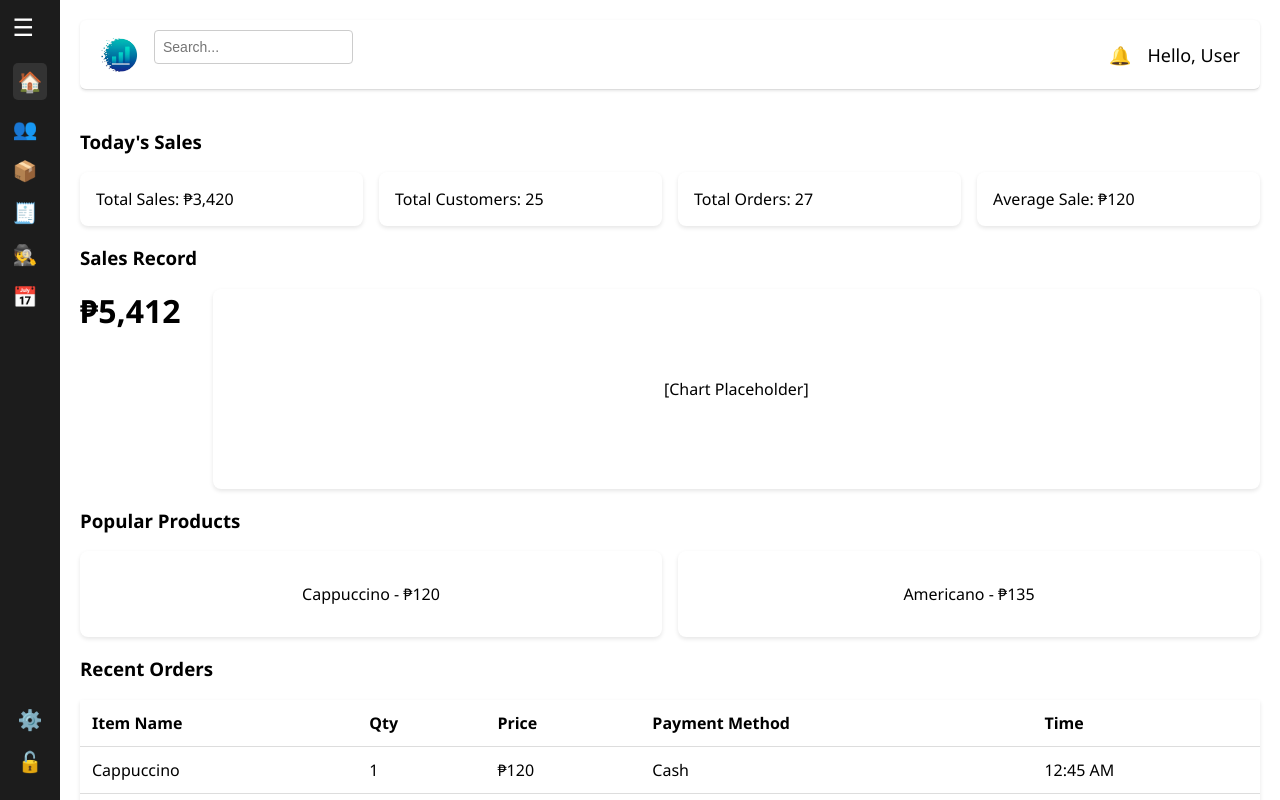
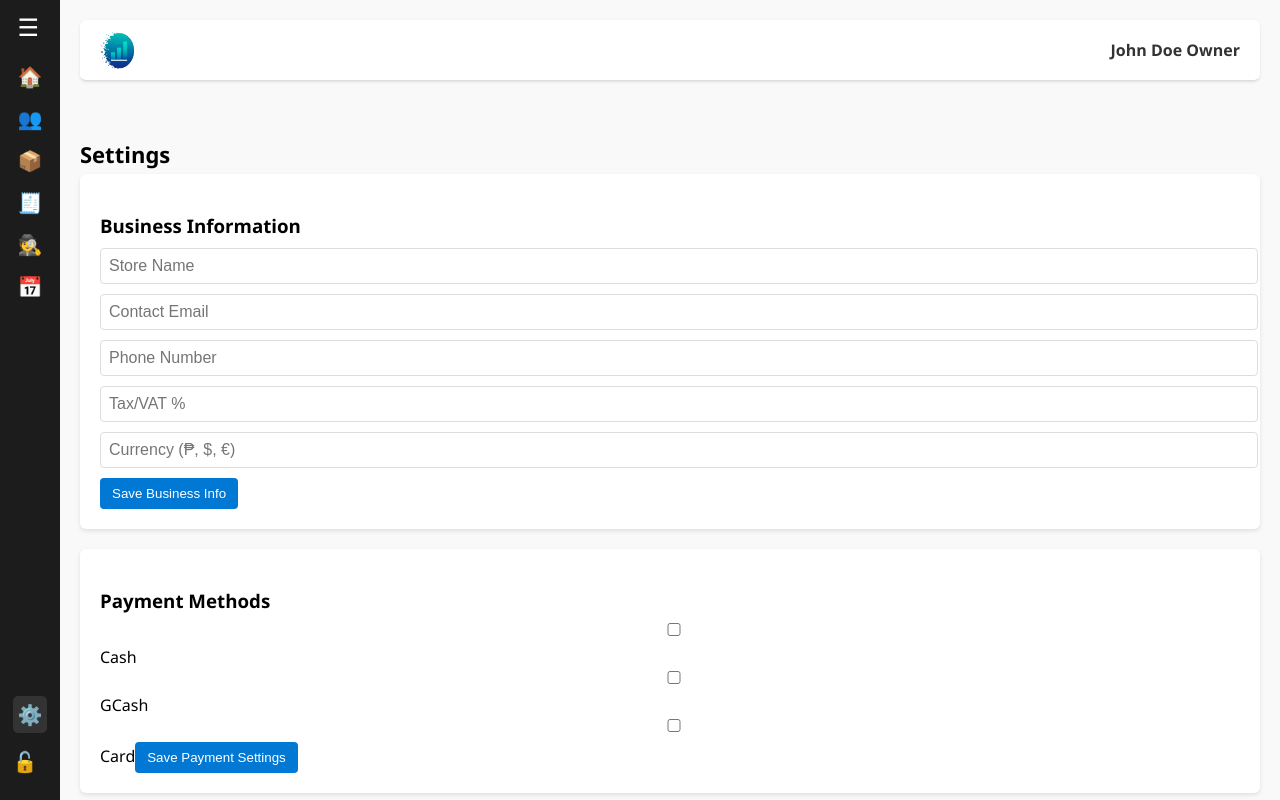
Before and after one commit to Ping2023A/POINTSALE, a React (Create React App) app in the folder frontend/: page /settings in a window 1280 px wide. Before the commit this address led to /dashboard. Built offline with nearby package versions, Linux system fonts and the light colour scheme.

Commit message:
Settings

```diff
--- a/frontend/src/App.js
+++ b/frontend/src/App.js
@@ -7,6 +7,7 @@ import Dashboard from "./pages/Dashboard";
 import ShiftSchedule from "./pages/shift";
 import AuditLogsPage from "./pages/AuditLogsPage";
 import Roles from "./pages/Roles";
+import SettingsPage from "./pages/SettingsPage";   // ✅ Import SettingsPage
 import "./App.css";
 
 function App() {
@@ -29,6 +30,7 @@ function App() {
         <Route path="/shift" element={<ShiftSchedule />} />
         <Route path="/audit" element={<AuditLogsPage />} />
         <Route path="/roles" element={<Roles />} />
+        <Route path="/settings" element={<SettingsPage />} /> {/* ✅ Settings route */}
 
         {/* Catch-all route */}
         <Route path="*" element={<Navigate to="/dashboard" />} />
--- /dev/null
+++ b/frontend/src/pages/SettingsPage.jsx
@@ -0,0 +1,155 @@
+import React, { useState } from "react";
+import { Link, useLocation } from "react-router-dom";
+import "./settings.css";
+import logo from "../assets/salespoint-logo.png";
+
+const SettingsPage = () => {
+  const location = useLocation();
+  const [sidebarExpanded, setSidebarExpanded] = useState(false);
+
+  return (
+    <div className="dashboard">
+      {/* Sidebar */}
+      <aside className={`sidebar ${sidebarExpanded ? "expanded" : ""}`}>
+        <div>
+          <div
+            className="nav-toggle"
+            onClick={() => setSidebarExpanded(!sidebarExpanded)}
+          >
+            ☰
+          </div>
+          <Link to="/dashboard" className={`nav-icon ${location.pathname === "/dashboard" ? "active" : ""}`}>
+            🏠 {sidebarExpanded && <span>Dashboard</span>}
+          </Link>
+          <Link to="/roles" className={`nav-icon ${location.pathname === "/roles" ? "active" : ""}`}>
+            👥 {sidebarExpanded && <span>Roles</span>}
+          </Link>
+          <Link to="/inventory" className={`nav-icon ${location.pathname === "/inventory" ? "active" : ""}`}>
+            📦 {sidebarExpanded && <span>Inventory</span>}
+          </Link>
+          <Link to="/order" className={`nav-icon ${location.pathname === "/order" ? "active" : ""}`}>
+            🧾 {sidebarExpanded && <span>Order Entries</span>}
+          </Link>
+          <Link to="/audit" className={`nav-icon ${location.pathname === "/audit" ? "active" : ""}`}>
+            🕵️ {sidebarExpanded && <span>Audit Logs</span>}
+          </Link>
+          <Link to="/shift" className={`nav-icon ${location.pathname === "/shift" ? "active" : ""}`}>
+            📅 {sidebarExpanded && <span>Shift Board</span>}
+          </Link>
+        </div>
+        <div>
+          <Link to="/settings" className={`nav-icon ${location.pathname === "/settings" ? "active" : ""}`}>
+            ⚙️ {sidebarExpanded && <span>Settings</span>}
+          </Link>
+          <Link to="/login" className="nav-icon">
+            🔓 {sidebarExpanded && <span>Sign Out</span>}
+          </Link>
+        </div>
+      </aside>
+
+      {/* Main Content */}
+      <main className="main-content">
+        <header className="top-bar">
+          <div className="logo-container">
+            <img src={logo} alt="Sales Point Logo" className="logo" />
+          </div>
+          <div className="user-profile">John Doe Owner</div>
+        </header>
+
+        <section className="settings-section">
+          <h2>Settings</h2>
+
+          {/* Business Info */}
+          <div className="settings-card">
+            <h3>Business Information</h3>
+            <input type="text" placeholder="Store Name" />
+            <input type="text" placeholder="Contact Email" />
+            <input type="text" placeholder="Phone Number" />
+            <input type="text" placeholder="Tax/VAT %" />
+            <input type="text" placeholder="Currency (₱, $, €)" />
+            <button>Save Business Info</button>
+          </div>
+
+          {/* Payment Methods */}
+          <div className="settings-card">
+            <h3>Payment Methods</h3>
+            <label><input type="checkbox" /> Cash</label>
+            <label><input type="checkbox" /> GCash</label>
+            <label><input type="checkbox" /> Card</label>
+            <button>Save Payment Settings</button>
+          </div>
+
+          {/* User & Role Management */}
+          <div className="settings-card">
+            <h3>User & Role Management</h3>
+            <button>Manage Users</button>
+            <button>Manage Roles</button>
+          </div>
+
+          {/* Inventory Settings */}
+          <div className="settings-card">
+            <h3>Inventory Settings</h3>
+            <input type="number" placeholder="Low Stock Alert Threshold" />
+            <label><input type="checkbox" /> Enable Product Variants</label>
+            <button>Save Inventory Settings</button>
+          </div>
+
+          {/* Shift Settings */}
+          <div className="settings-card">
+            <h3>Shift & Employee Settings</h3>
+            <input type="number" placeholder="Default Shift Length (hours)" />
+            <input type="number" placeholder="Overtime Threshold (hours)" />
+            <button>Save Shift Settings</button>
+          </div>
+
+          {/* Audit & Security */}
+          <div className="settings-card">
+            <h3>Audit & Security</h3>
+            <label><input type="checkbox" /> Enable Audit Logging</label>
+            <input type="number" placeholder="Log Retention (days)" />
+            <button>Export Logs</button>
+          </div>
+
+          {/* System Preferences */}
+          <div className="settings-card">
+            <h3>System Preferences</h3>
+            <label><input type="checkbox" /> Dark Mode</label>
+            <select>
+              <option>English</option>
+              <option>Filipino</option>
+            </select>
+            <input type="text" placeholder="Timezone" />
+            <button>Save Preferences</button>
+          </div>
+
+          {/* Integrations */}
+          <div className="settings-card">
+            <h3>Integrations</h3>
+            <input type="text" placeholder="Accounting API Key" />
+            <input type="text" placeholder="Payroll API Key" />
+            <button>Save Integrations</button>
+          </div>
+
+          {/* Backup & Restore */}
+          <div className="settings-card">
+            <h3>Backup & Restore</h3>
+            <button>Backup Database</button>
+            <button>Restore Database</button>
+            <input type="number" placeholder="Auto-backup Interval (days)" />
+          </div>
+
+          {/* Notifications */}
+          <div className="settings-card">
+            <h3>Notifications</h3>
+            <label><input type="checkbox" /> Email Alerts</label>
+            <label><input type="checkbox" /> SMS Alerts</label>
+            <input type="number" placeholder="Sales Alert Threshold (₱)" />
+            <button>Save Notifications</button>
+          </div>
+        </section>
+      </main>
+    </div>
+  );
+};
+
+export default SettingsPage;
--- /dev/null
+++ b/frontend/src/pages/settings.css
@@ -0,0 +1,61 @@
+.main-content {
+  flex: 1;
+  padding: 20px;
+  background: #f9f9f9;
+}
+
+.top-bar {
+  display: flex;
+  justify-content: space-between;
+  align-items: center;
+  background: #fff;
+  padding: 10px 20px;
+  border-bottom: 1px solid #ddd;
+}
+
+.logo-container img {
+  height: 40px;
+}
+
+.user-profile {
+  font-weight: bold;
+}
+
+.settings-section {
+  margin-top: 20px;
+}
+
+.settings-card {
+  background: #fff;
+  padding: 20px;
+  margin-bottom: 20px;
+  border-radius: 6px;
+  box-shadow: 0 2px 4px rgba(0,0,0,0.1);
+}
+
+.settings-card h3 {
+  margin-bottom: 10px;
+}
+
+.settings-card input,
+.settings-card select {
+  display: block;
+  width: 100%;
+  margin-bottom: 10px;
+  padding: 8px;
+  border: 1px solid #ddd;
+  border-radius: 4px;
+}
+
+.settings-card button {
+  background: #0078d4;
+  color: #fff;
+  border: none;
+  padding: 8px 12px;
+  border-radius: 4px;
+  cursor: pointer;
+}
+
+.settings-card button:hover {
+  background: #005a9e;
+}
```
